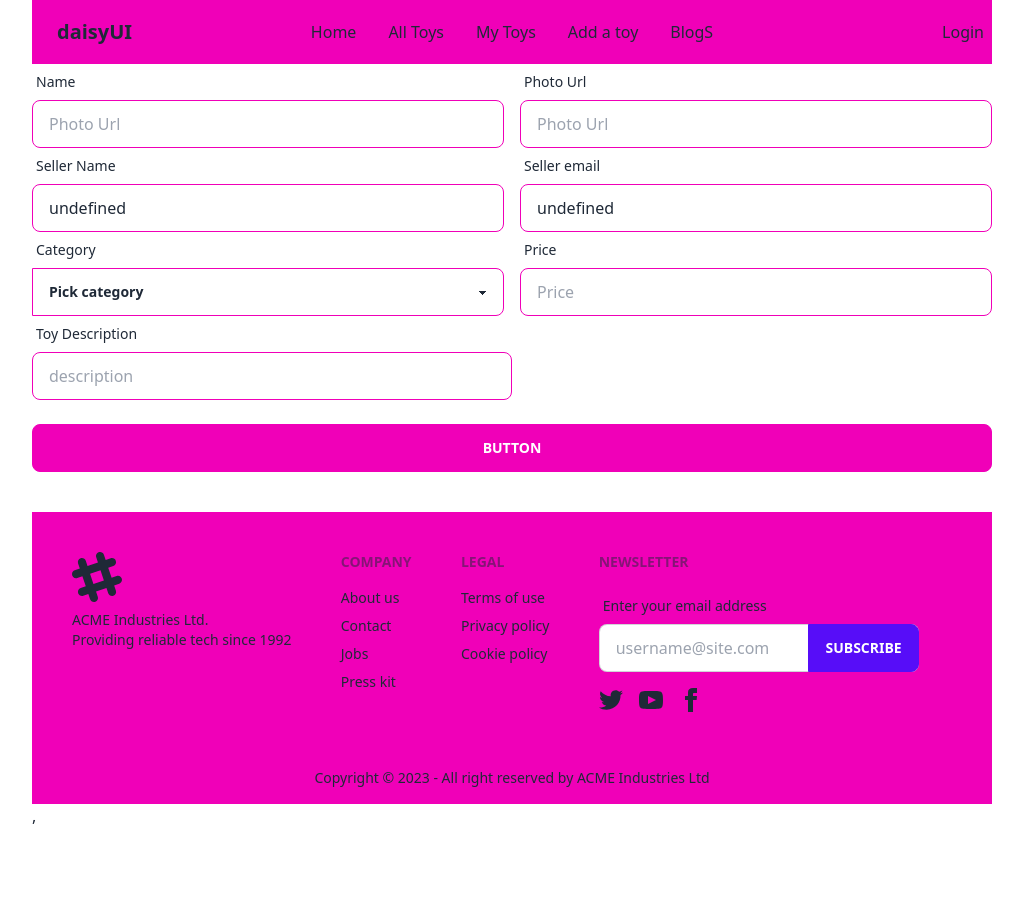
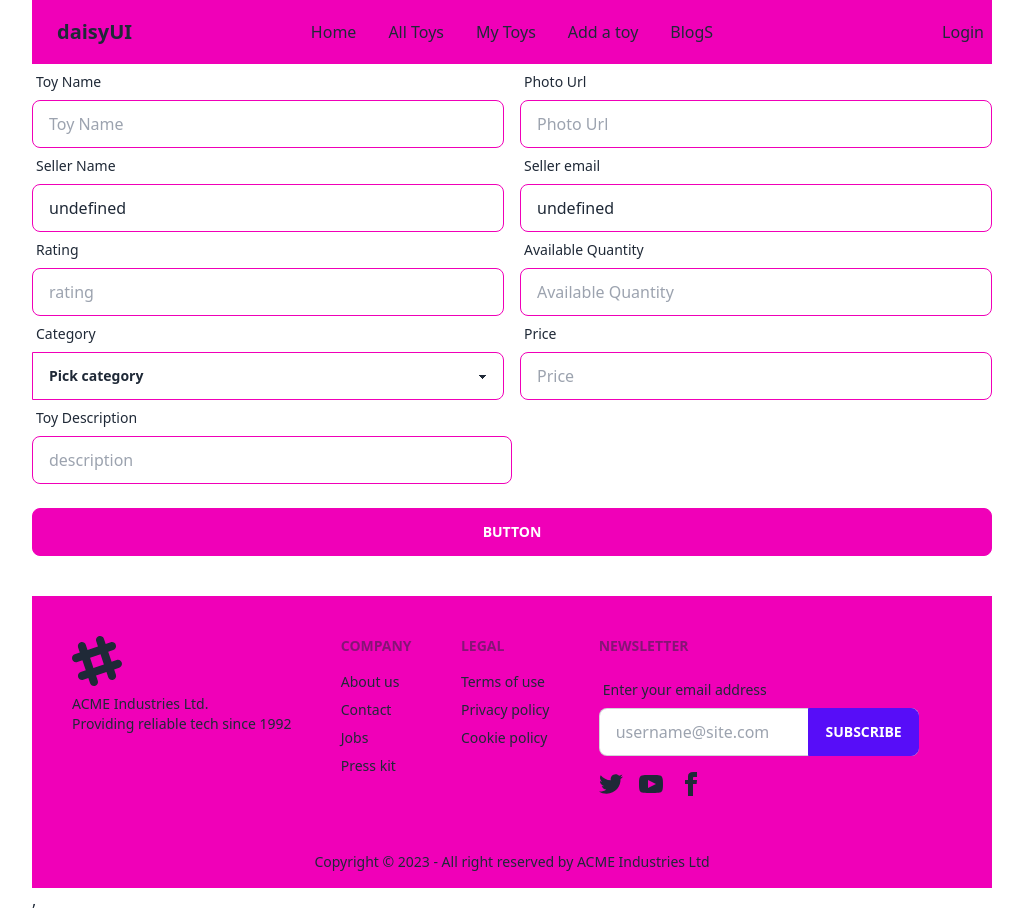
Before and after one commit to jewelislam360/toy-marketplace-client-side, a React (Vite) app: page /addatoy in a window 1280 px wide. Shown: the whole page, without its empty margins (128-1151 px from the left). Before the commit the page ends 828 px from the top, so only its background shows below. Built offline with nearby package versions, Linux system fonts and the light colour scheme; no server answers.

Commit message:
data load form database

```diff
--- a/src/Components/AddAToy/AddAToy.jsx
+++ b/src/Components/AddAToy/AddAToy.jsx
@@ -1,26 +1,73 @@
 import React, { useContext } from 'react';
 import { AuthContext } from '../../Providers/AuthProvider';
+import Swal from 'sweetalert2';
 
 const AddAToy = () => {
-    const { user } = useContext(AuthContext);
-    console.log(user);
+    const { user, loading } = useContext(AuthContext);
+    if(loading){
+        return <div className="radial-progress text-secondary" style={{"--value":70}}>70%</div>
+    }
+
+    const handelAddAToy =event=>{
+
+        event.preventDefault();
+        const form = event.target;
+        const toyName =form.toyName.value;
+        const photo =form.photo.value;
+        const sellerName =form.sellerName.value;
+        const email =form.email.value;
+        const rating =form.rating.value;
+        const quantity =form.quantity.value;
+        const category =form.category.value;
+        const price =form.price.value;
+        const description =form.description.value;
+        const data ={toyName, photo, sellerName, email, rating, quantity, category, price, description}
+        console.log(data);
+
+        fetch('http://localhost:5000/addToy',{
+            method: "POST",
+            headers: {
+                "content-type": "application/json"
+            },
+            body:JSON.stringify(data)
+        })
+        .then(res => res.json())
+        .then(result =>{
+            console.log(result);
+            if (result.insertedId>0){
+                Swal.fire({
+                    title: 'Success!',
+                    text: 'Successfully added a Toy Car',
+                    icon: 'success',
+                    confirmButtonText: 'Cool'
+                })
+            }
+
+
+        })
+
+
+
+
+
+    }
     return (
         <div>
-            <form >
+            <form onSubmit={handelAddAToy}>
                 {/* name and photo url */}
 
                 <div className='flex gap-4'>
                     <div className="form-control w-[50%]">
                         <label className="label">
-                            <span className="label-text">Name</span>
+                            <span className="label-text">Toy Name</span>
                         </label>
-                        <input type="text" placeholder="Photo Url" className="input input-bordered input-secondary w-[100%]" />
+                        <input type="text" name='toyName' placeholder="Toy Name" className="input input-bordered input-secondary w-[100%]" />
                     </div>
                     <div className="form-control w-[50%]">
                         <label className="label">
                             <span className="label-text">Photo Url</span>
                         </label>
-                        <input type="text" placeholder="Photo Url" className="input input-bordered input-secondary w-[100%]" />
+                        <input type="text" name='photo' placeholder="Photo Url" className="input input-bordered input-secondary w-[100%]" />
                     </div>
                 </div>
                 {/* seller name and email */}
@@ -30,17 +77,32 @@ const AddAToy = () => {
                         <label className="label">
                             <span className="label-text">Seller Name</span>
                         </label>
-                        <input type="text" defaultValue={`${user?.displayName}`}  placeholder={`${user?.displayName}`} className="input input-bordered input-secondary w-[100%]" />
+                        <input type="text" name='sellerName' defaultValue={`${user?.displayName}`}  placeholder={`${user?.displayName}`} className="input input-bordered input-secondary w-[100%]" />
                     </div>
                     <div className="form-control w-[50%]">
                         <label className="label">
                             <span className="label-text">Seller email</span>
                         </label>
-                        <input type="email" defaultValue={`${user?.email}`} placeholder={`${user?.email}`} className="input input-bordered input-secondary w-[100%]" />
+                        <input type="email" name='email' defaultValue={`${user?.email}`} placeholder={`${user?.email}`} className="input input-bordered input-secondary w-[100%]" />
                     </div>
                 </div>
                 <div className="form-control w-[50%]">
 
+                </div>
+                {/* rating and quantity */}
+                <div className='flex gap-4'>
+                    <div className="form-control w-[50%]">
+                        <label className="label">
+                            <span className="label-text">Rating</span>
+                        </label>
+                        <input type="text" name='rating' placeholder="rating" className="input input-bordered input-secondary w-[100%]" />
+                    </div>
+                    <div className="form-control w-[50%]">
+                        <label className="label">
+                            <span className="label-text">Available Quantity</span>
+                        </label>
+                        <input type="text" name='quantity' placeholder="Available Quantity" className="input input-bordered input-secondary w-[100%]" />
+                    </div>
                 </div>
                 {/* Category  and Price */}
 
@@ -51,7 +113,7 @@ const AddAToy = () => {
                             <span className="label-text">Category</span>
                         </label>
                         <div className="input-group w-[100%]">
-                            <select name='Category' className="select-secondary select select-bordered w-[100%]">
+                            <select name='category' className="select-secondary select select-bordered w-[100%]">
                                 <option disabled selected>Pick category</option>
                                 <option>sports car</option>
                                 <option>truck</option>
@@ -65,7 +127,7 @@ const AddAToy = () => {
                         <label className="label">
                             <span className="label-text">Price</span>
                         </label>
-                        <input type="text" placeholder="Price" className="input input-bordered input-secondary w-[100%]" />
+                        <input type="text" name='price' placeholder="Price" className="input input-bordered input-secondary w-[100%]" />
                     </div>
                 </div>
                 {/* Toy Description*/}
@@ -73,7 +135,7 @@ const AddAToy = () => {
                     <label className="label">
                         <span className="label-text">Toy Description</span>
                     </label>
-                    <input type="area" placeholder="description" className="input input-bordered input-secondary w-[100%]" />
+                    <input type="area" name='description' placeholder="description" className="input input-bordered input-secondary w-[100%]" />
                 </div>
 
                 <button className="btn btn-secondary w-[100%] mb-10">Button</button>
--- /dev/null
+++ b/src/Components/AllToys/AllToys.jsx
@@ -0,0 +1,23 @@
+import React, { useEffect, useState } from 'react';
+import Toy from '../AllToys/Toy';
+
+const AllToys = () => {
+    const [toys, setToys] = useState();
+
+    useEffect(()=>{
+        fetch('http://localhost:5000/allToys')
+        .then(res =>res.json())
+        .then(data =>{
+            setToys(data);
+            console.log(data);
+        })
+    },[])
+
+    return (
+        <div>
+
+        </div>
+    );
+};
+
+export default AllToys;
--- /dev/null
+++ b/src/Components/AllToys/Toy.jsx
@@ -0,0 +1,12 @@
+import React from 'react';
+
+const Toy = ({toy}) => {
+    const {}=toy;
+    return (
+        <div>
+
+        </div>
+    );
+};
+
+export default Toy;
--- a/src/Components/Shared/NavBar/NavBar.jsx
+++ b/src/Components/Shared/NavBar/NavBar.jsx
@@ -31,7 +31,7 @@ const NavBar = () => {
 
     const navItam = <>
         <li><Link to='/'>Home</Link></li>
-        <li><Link to=''>All Toys</Link></li>
+        <li><Link to='/alltoys'>All Toys</Link></li>
         <li><Link to=''>My Toys</Link></li>
         <li><Link to='/addatoy'>Add a toy</Link></li>
         <li><Link to='/blog' >BlogS</Link></li>
--- a/src/Routes/Routes.jsx
+++ b/src/Routes/Routes.jsx
@@ -5,6 +5,7 @@ import ErrorPage from "../Components/ErrorPage/ErrorPage";
 import Login from "../Components/Login/Login";
 import Register from "../Components/Register/Register";
 import AddAToy from "../Components/AddAToy/AddAToy";
+import AllToys from "../Components/AllToys/AllToys";
 
 const router = createBrowserRouter([
     {
@@ -30,6 +31,11 @@ const router = createBrowserRouter([
           path:'/addatoy',
             element:<AddAToy></AddAToy>
 
+        },
+        {
+          path:'/alltoys',
+            element:<AllToys></AllToys>
+
         }
       ]
     },
```
